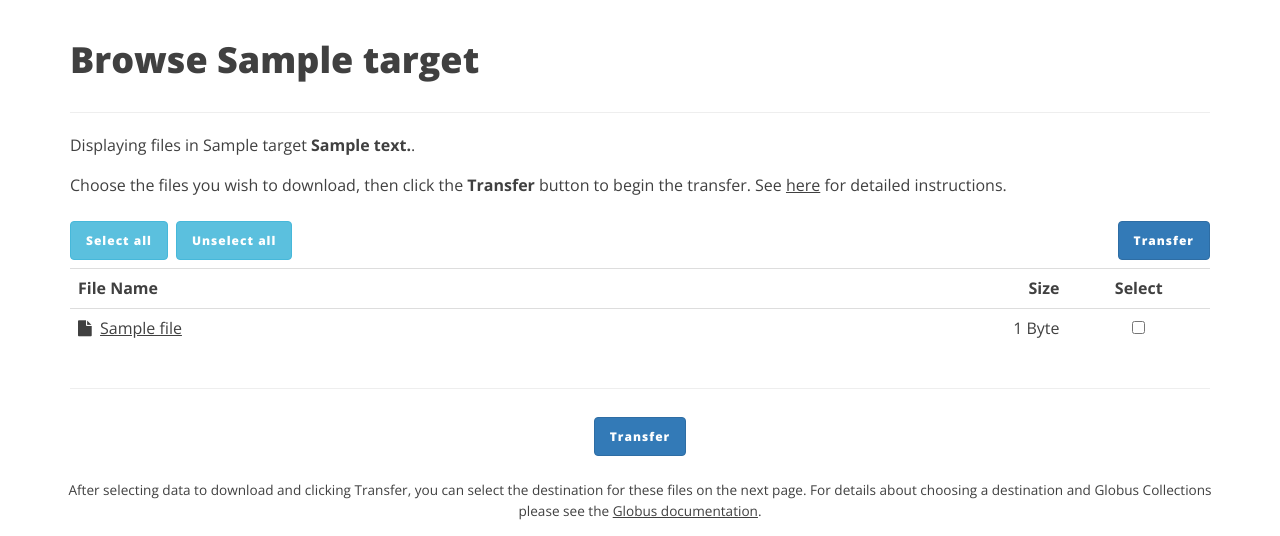
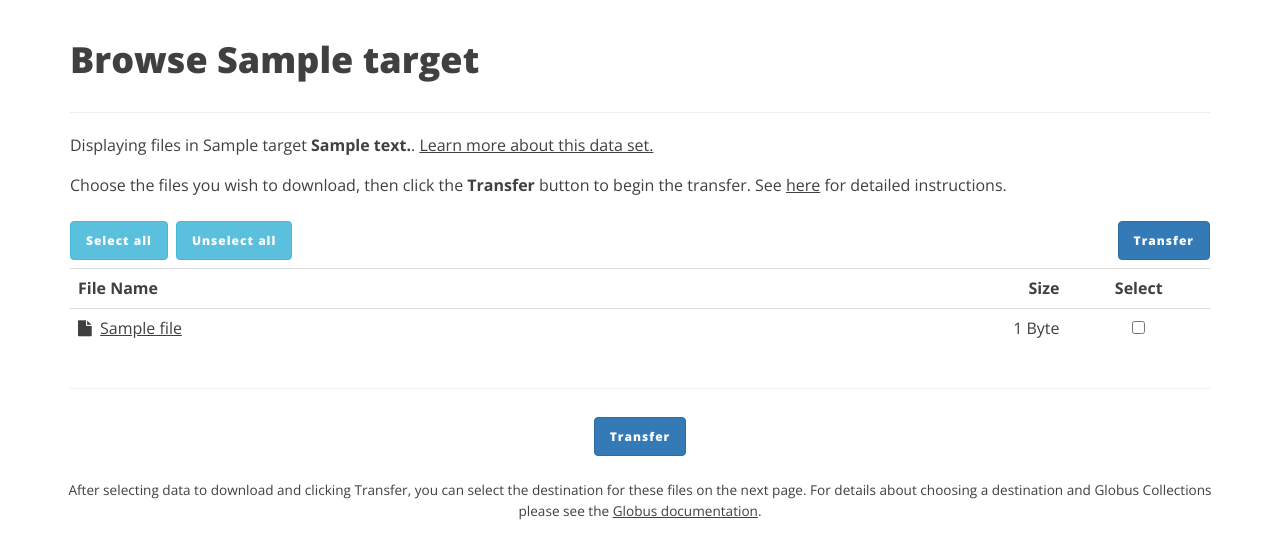
Before and after one commit to LSSTDESC/desc-data-portal, a Python web app: template web/portal/templates/browse.jinja2 in a window 1280 px wide. Shown: the part 88-624 px from the top of the page. Run offline with Jinja, Linux system fonts and the light colour scheme; the template is opened without the code that fills it: most values are stand-ins (such as "Sample title", 1, 10 or a date in 2020); some libraries are stand-ins or nearby versions.

Commit message:
Add doc link to "Browse Datasets" page

```diff
--- a/web/portal/templates/browse.jinja2
+++ b/web/portal/templates/browse.jinja2
@@ -14,6 +14,7 @@
 
   <p>
     Displaying files in {{target}} <strong>{{description}}</strong>.
+    <a href="{{url_for('render_doc', doc_name=dataset['doc_name'])}}">Learn more about this data set.</a>
   </p>
 
   <p>
--- a/web/portal/views.py
+++ b/web/portal/views.py
@@ -261,6 +261,7 @@ def browse(dataset_id=None, endpoint_id=None, endpoint_path=None):
                            myid=(dataset['id'] if dataset_id
                                         else None),
                            has_example_set=(dataset_id and 'example' in dataset),
+                           doc_name=(dataset.get("doc_name") if dataset_id else None),
                            file_list=file_list, webapp_xfer=webapp_xfer)
 
     if request.method == 'POST':
```
